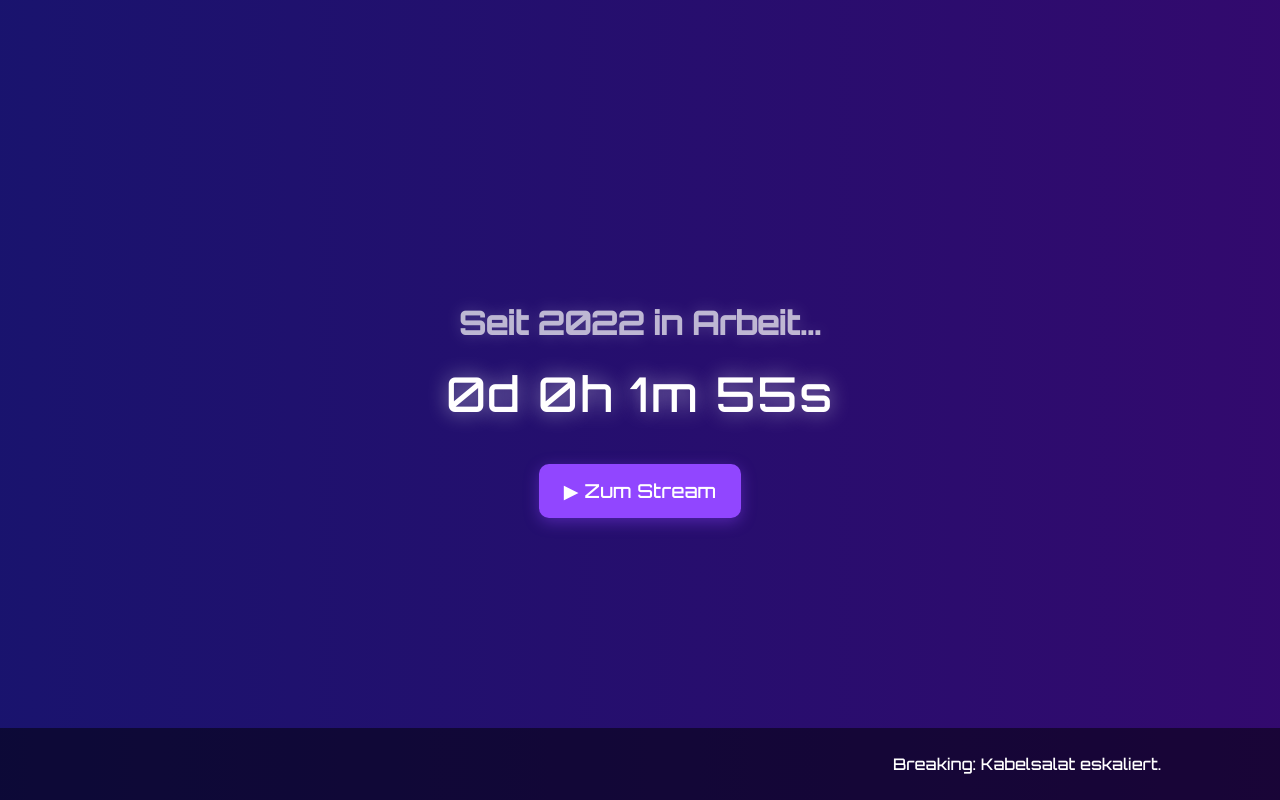
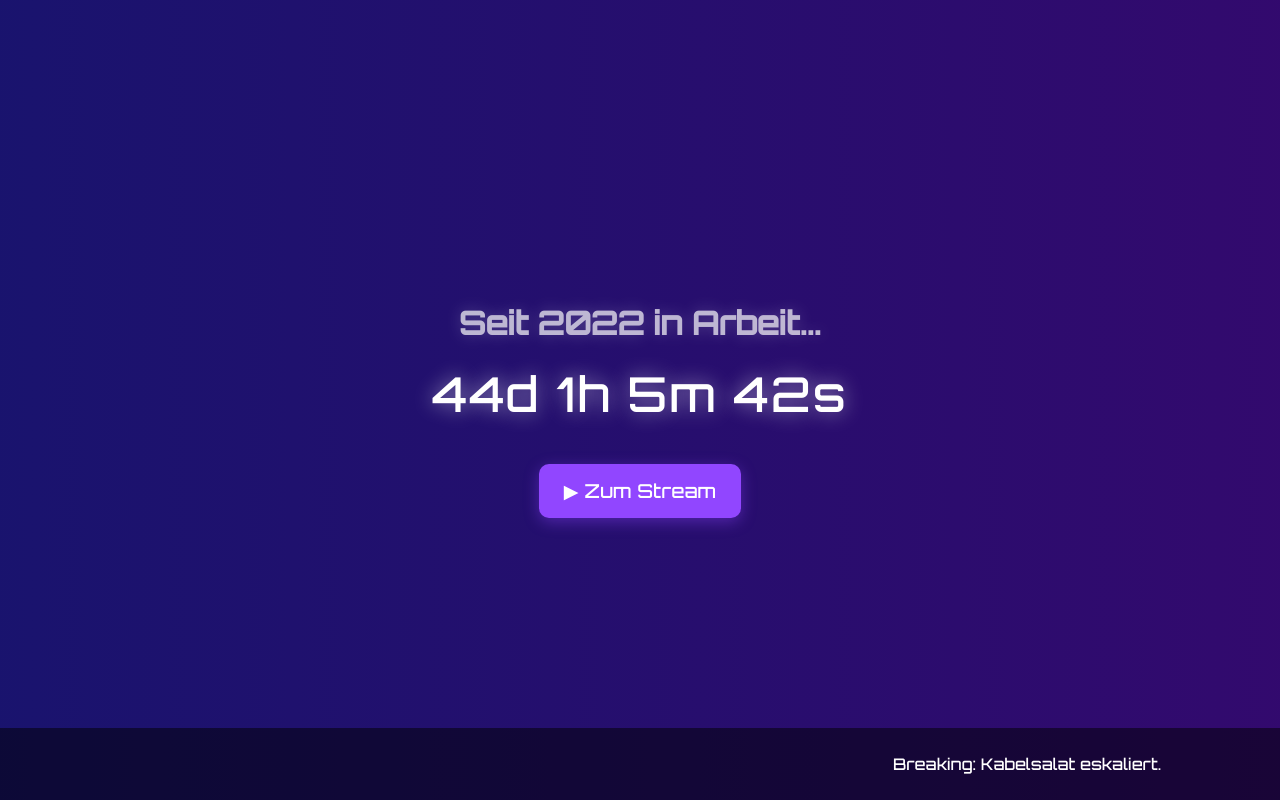
Before and after one commit to Jubhub11/Countdown, a plain HTML site: page index.html in a window 1280 px wide. Drawn offline with Linux system fonts and the light colour scheme.

Commit message:
Update index.html

```diff
--- a/index.html
+++ b/index.html
@@ -136,8 +136,8 @@
     changeNews();
 
     // Countdown mit Endlos-Reset
-    let targetDate = new Date();
-    targetDate.setMinutes(targetDate.getMinutes() + 2); // Start mit 2 Minuten
+    let targetDate = new Date("2025-09-28T20:00:00");
+    targetDate.setMinutes(targetDate.getMinutes());
 
     function updateCountdown() {
       const now = new Date();
```
